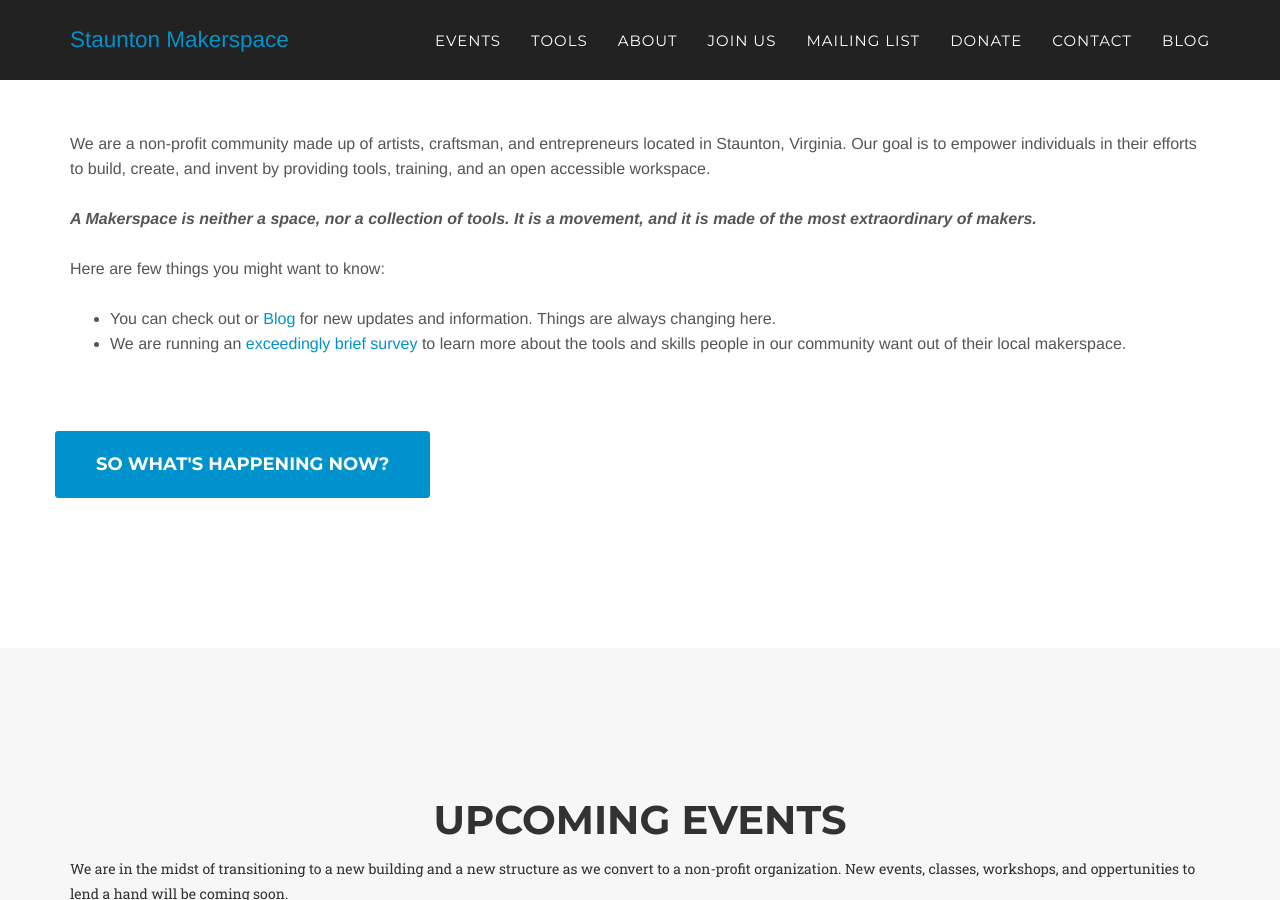
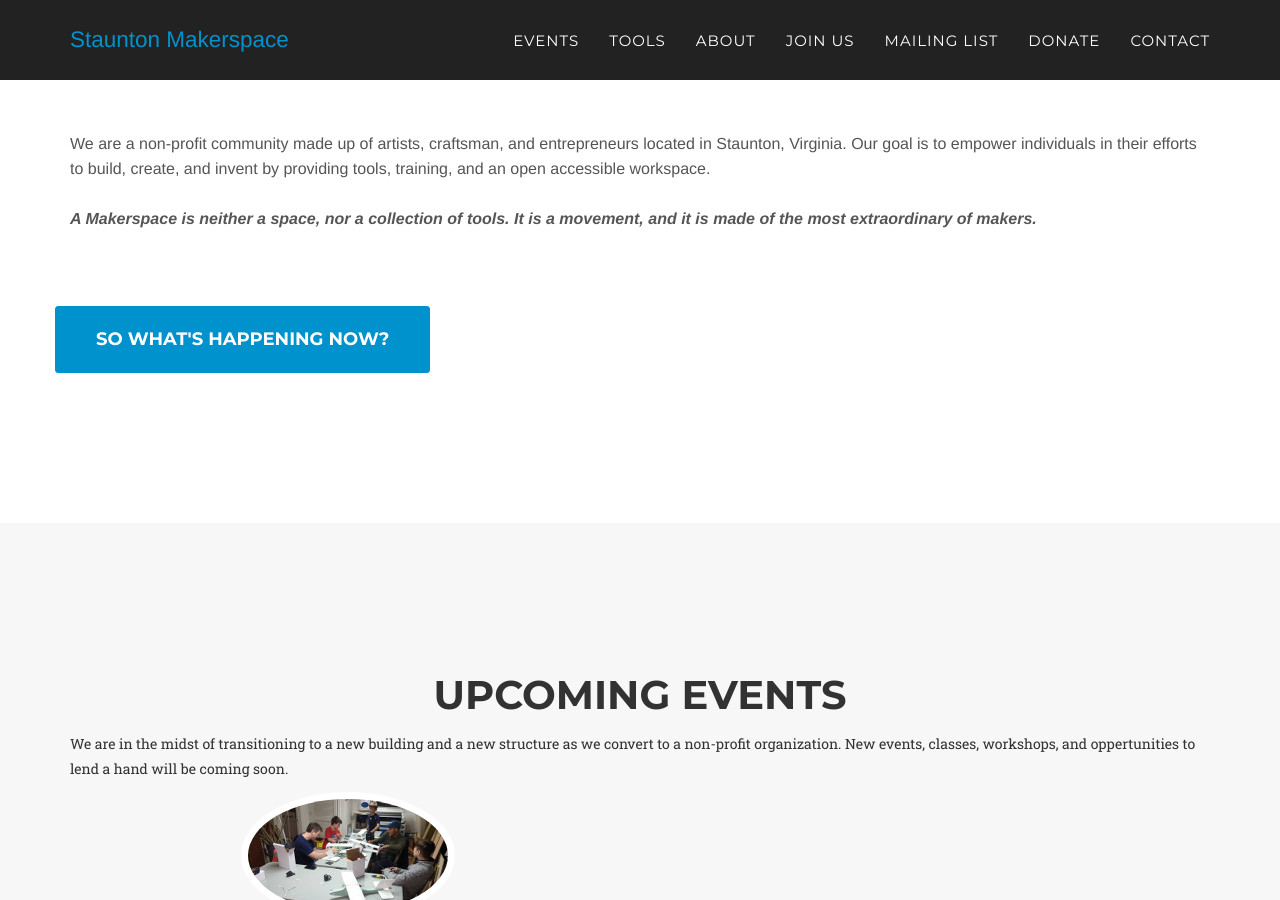
Before and after one commit to stauntonmakerspace/old_website, a Jekyll site: the page built from index.html, in a window 1280 px wide and 900 px high, scrolled down 971 px. Built offline with Jekyll 4.4.1, drawn with Linux system fonts in a browser that asks for light colours; some web fonts are replaced; comment, search, counter and statistics services are not loaded.

Commit message:
Removings links to blog

```diff
--- a/_includes/header.html
+++ b/_includes/header.html
@@ -38,10 +38,6 @@
                     <li>
                         <a class="page-scroll" href="#contact">Contact</a>
                     </li>
-                    <li>
-                        <a href="http://maker.stauntonmakerspace.com">Blog</a>
-                    </li>
-
                 </ul>
             </div>
             <!-- /.navbar-collapse -->
--- a/_includes/intro.html
+++ b/_includes/intro.html
@@ -12,14 +12,6 @@
           <br>
           <br><i><b>A Makerspace is neither a space, nor a collection of tools. It is a movement, and it is made of the most extraordinary of makers.</b></i>
           <br/>
-          <br>Here are few things you might want to know:<br>
-          <br/>
-          <ul>
-            <li>You can check out or <a href="http://maker.stauntonmakerspace.com/">Blog</a> for new updates and information.  Things are always changing here.</li>
-            <li>We are running an <a href="https://goo.gl/forms/KZvUtrl6sKQljdmX2">exceedingly brief survey</a> to learn more about the tools and skills people in our community
-              want out of their local makerspace.
-            </li>
-          </ul>
         </h3>
       </div>
       <a href="#events" class="page-scroll btn btn-xl">So What's Happening Now?</a>
```
